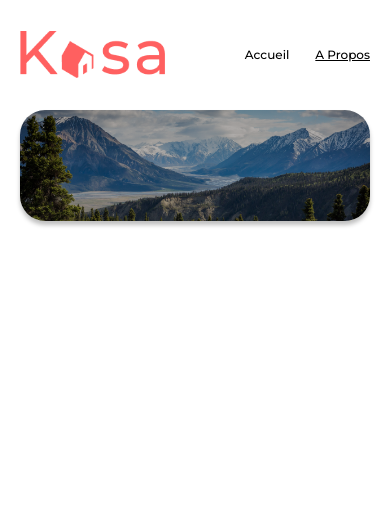
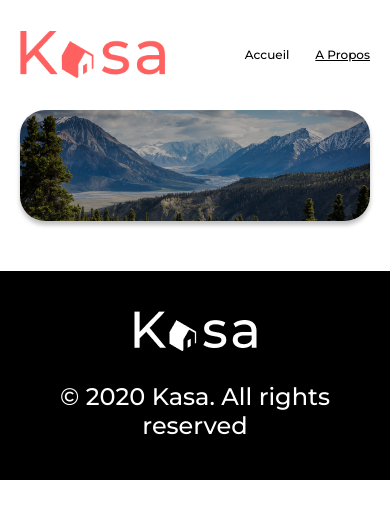
Before and after one commit to BetaPeche/Kasa, a React app: page /about in a window 390 px wide. Shown: the top 518 px of the page. Built offline with nearby package versions, Linux system fonts and the light colour scheme; the HTML template or start-up script is replaced by a standard one.

Commit message:
Add footer and responsive

```diff
--- a/src/components/Card.jsx
+++ b/src/components/Card.jsx
@@ -1,16 +1,18 @@
-import React from "react"
 import PropTypes from "prop-types"
+import { NavLink } from "react-router-dom"
 
 const Card = ({ logement }) => {
     return (
-        <article
+        <NavLink to="/">
+            <div
                 className="card"
                 style={{
                     background: `linear-gradient(180deg, rgba(255, 255, 255, 0.00) 0%, rgba(10, 10, 10, 0.00) 42%, rgba(4, 4, 4, 0.20) 99.99%, rgba(0, 0, 0, 0.50) 100%),url(${logement.cover}) center/cover`,
                 }}
             >
                 {logement.title}
-        </article>
+            </div>
+        </NavLink>
     )
 }
 
--- /dev/null
+++ b/src/components/Footer.jsx
@@ -0,0 +1,10 @@
+const Footer = () => {
+    return (
+        <footer>
+            <img src="/assets/img/logo-white.png" alt="logo Kasa" />
+            <p>© 2020 Kasa. All rights reserved</p>
+        </footer>
+    )
+}
+
+export default Footer
--- a/src/pages/About.jsx
+++ b/src/pages/About.jsx
@@ -1,4 +1,5 @@
 import Banner from "../components/Banner"
+import Footer from "../components/Footer"
 import Header from "../components/Header"
 
 const background =
@@ -10,6 +11,7 @@ const About = () => {
         <>
             <Header />
             <Banner text={text} background={background} />
+            <Footer />
         </>
     )
 }
--- a/src/pages/Home.jsx
+++ b/src/pages/Home.jsx
@@ -1,4 +1,5 @@
 import Banner from "../components/Banner"
+import Footer from "../components/Footer"
 import Header from "../components/Header"
 import HomeContent from "../components/HomeContent"
 
@@ -12,6 +13,7 @@ const Home = () => {
             <Header />
             <Banner text={text} background={background} />
             <HomeContent />
+            <Footer />
         </>
     )
 }
--- a/src/styles/_settings.scss
+++ b/src/styles/_settings.scss
@@ -41,7 +41,6 @@ body {
   flex-direction: column;
   align-items: center;
   width: 100%;
-  padding: 0px 20px 0px 20px;
 }
 li {
   list-style-type: none;
--- a/src/styles/components/_banner.scss
+++ b/src/styles/components/_banner.scss
@@ -3,7 +3,7 @@
     padding: 16px;
     max-width: 1240px;
     height: 223px;
-    width: 100%;
+    width: calc(100% - 40px);
     border-radius: 25px;
     display: flex;
     justify-content: center;
--- /dev/null
+++ b/src/styles/components/_footer.scss
@@ -0,0 +1,20 @@
+footer{
+    background-color: $black;
+    width: 100%;
+    height: 209px;
+    margin-top: 50px;
+    color: $white;
+    display: flex;
+    flex-direction: column;
+    justify-content: center;
+    align-items: center;
+    gap: 30px;
+    padding: 0px 60px 0px 60px;
+    text-align: center;
+    @include font-montserrat(24px, 500, $white);
+    img{
+        width: 123px;
+        height: 41px;
+    }
+
+}
--- a/src/styles/components/_header.scss
+++ b/src/styles/components/_header.scss
@@ -1,7 +1,7 @@
 header{
     max-width: 1240px;
     height: 68px;
-    width: 100%;
+    width: calc(100% - 40px);
     margin-top: 45px;
     display: flex;
     justify-content: space-between;
--- a/src/styles/components/_home-content.scss
+++ b/src/styles/components/_home-content.scss
@@ -1,6 +1,6 @@
 .home-content{
     max-width: 1240px;
-    width: 100%;
+    width: calc(100% - 40px);
     margin-top: 43px;
     display: grid;
     grid-template-columns: repeat(3, 1fr);
--- a/src/styles/index.scss
+++ b/src/styles/index.scss
@@ -4,6 +4,6 @@
 @import "./components/banner";
 @import "./components/home-content";
 @import "./components/card";
-// @import "./components/card";
+@import "./components/footer";
 // @import "./components/article";
 // @import "./pages/blog";
```
Also changed, not shown: public/assets/img/logo-white.png (added). Lines whose indentation alone changed are shown as unchanged.
